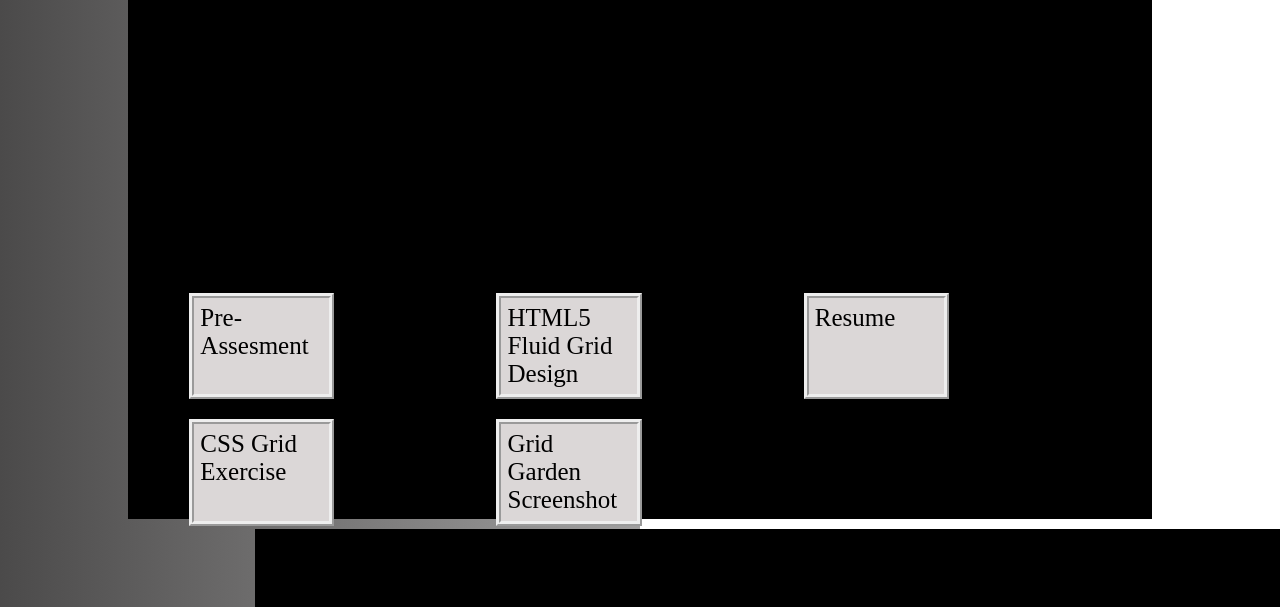
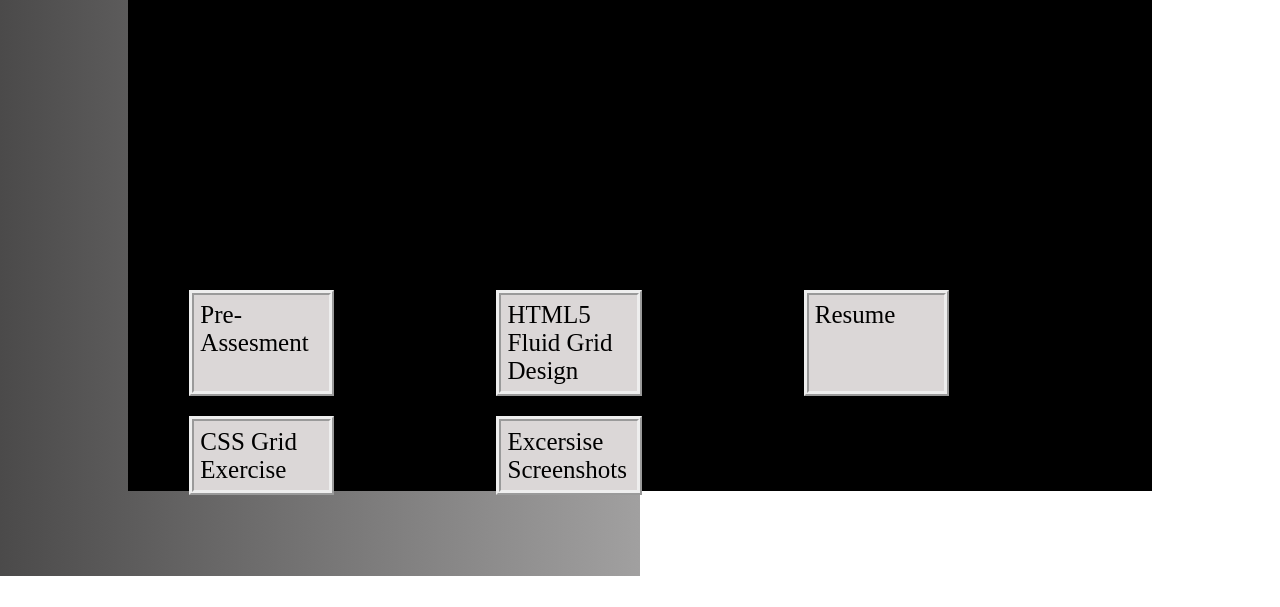
Before and after one commit to JuanPerez1234567/ifsc-3342, a plain HTML site: page index.html in a window 1280 px wide. Shown: the part 488-1095 px from the top of the page. After the commit the page ends 1064 px from the top, so only its background shows below. Drawn offline with Linux system fonts and the light colour scheme.

Commit message:
added excersise screenshots to homepage

```diff
--- /dev/null
+++ b/assets/css/screen.css
@@ -0,0 +1,145 @@
+body{
+
+
+  /*Not my code:https://medium.com/@mignunez/html-css-how-to-split-a-background-into-2-colors-1cdc394deb3d*/
+  background: linear-gradient(
+  to right,
+  rgb(75, 74, 74) 0%,
+  rgb(161, 160, 160) 50%,
+  white 50%,
+  white 100%
+  );
+
+
+
+
+ }
+
+ div{
+
+
+  /*960*/
+  width:80vw;
+  margin:auto;
+  margin-top: 10%;
+  display: grid;
+  grid-template-columns: auto auto;
+  gap: 10%;
+
+
+ }
+ h1{
+  color:white;
+  border: 5px ridge white;
+  text-decoration: underline rgb(70, 69, 69);
+
+  text-align: center;
+  font-size: 70px;
+  font-weight: normal;
+
+  /*
+  width:43.75%;
+  margin-left: 2.08%;
+  padding:1%;
+  */
+  padding:10%;
+
+
+ }
+
+ ul{
+
+
+
+  list-style-type: upper-roman;
+  font-size: 20px;
+
+  /*
+  width:43.75%;
+  margin-left: 2.08%;
+  padding:2%;
+  */
+  padding:5%;
+
+  display: grid;
+
+ }
+ li{
+  border: 5px ridge;
+  background-color: rgb(219, 215, 215);
+
+
+  width:85%;
+  padding:2%;
+  margin:10px;
+
+ }
+ li:hover{
+  background-color: rgba(109, 109, 109, 0.986);
+ }
+
+ li a {
+  font-size:25px;
+  font-weight: normal;
+  text-decoration: none;
+
+ }
+ li a:link {
+  color:black;
+ }
+ li a:hover {
+  color:white;
+ }
+
+
+ .clearfix::after {
+  content: "";
+  clear: both;
+  display: table;
+}
+
+
+@media screen and (max-width:600px) {
+  div {
+    grid-template-columns: auto;
+
+  }
+  h1{
+    color:black;
+    margin-bottom: auto;
+  }
+
+
+}
+
+@media screen and (min-width:911px){
+  div {
+    grid-template-columns: auto;
+    max-height: auto;
+  }
+
+  h1 {
+    padding: 5%;
+    height:30%;
+    font-size:150px;
+
+    background-color:dimgrey;
+
+  }
+
+  ul {
+    display: grid;
+    grid-template-columns: repeat(3, 1fr);
+  }
+  li {
+    max-width: 40%;
+  }
+
+}
+
+@media screen and (min-height:800px) {
+  div{
+    background-color: black;
+  }
+
+}
--- /dev/null
+++ b/exercises-screenshots/assets/css/screen.css
@@ -0,0 +1,19 @@
+body{
+    max-width: 80vw;
+    margin:0 20%;
+    background-color: burlywood;
+
+}
+h1{
+    text-align: center;
+    border: 5px solid black;
+
+}
+dt{
+    font-size: 40px;
+    border-bottom: 2px solid black;
+}
+img{
+    max-width: 60%;
+    margin:10px;
+}
--- a/index.html
+++ b/index.html
@@ -2,7 +2,7 @@
 <html lang="en">
 <head>
     <meta charset="UTF-8">
-    <link rel="stylesheet" href="asssets/css/screen.css">
+    <link rel="stylesheet" href="assets/css/screen.css">
 
 
     <meta http-equiv="X-UA-Compatible" content="IE=edge">
@@ -18,7 +18,7 @@
             <li><a href="html5fluidgrid/">HTML5 Fluid Grid Design</a></li>
             <li><a href="resume/index.html">Resume</a></li>
             <li><a href="css-grid-exercise1/index.html">CSS Grid Exercise</a></li>
-            <li><a href="asssets/img/Grid-garden.png">Grid Garden Screenshot</a></li>
+            <li><a href="exercises-screenshots/index.html">Excersise Screenshots</a></li>
         </ul>
     </nav>
     </div>
```
Also changed, not shown: exercises-screenshots/index.html (added, +22 -0 lines), resume/index.html (+1 -1 lines), exercises-screenshots/assets/img/flexbox-defence.png (added), 2 other files.
